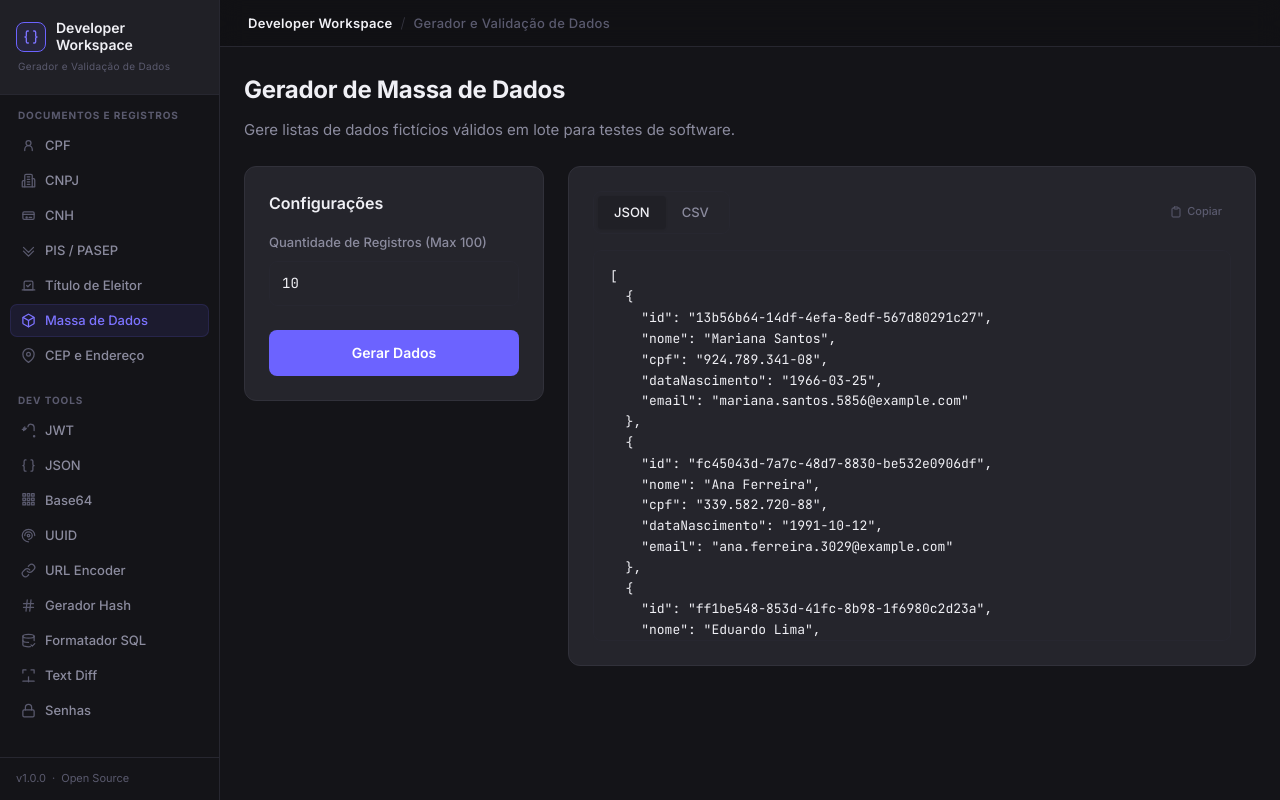
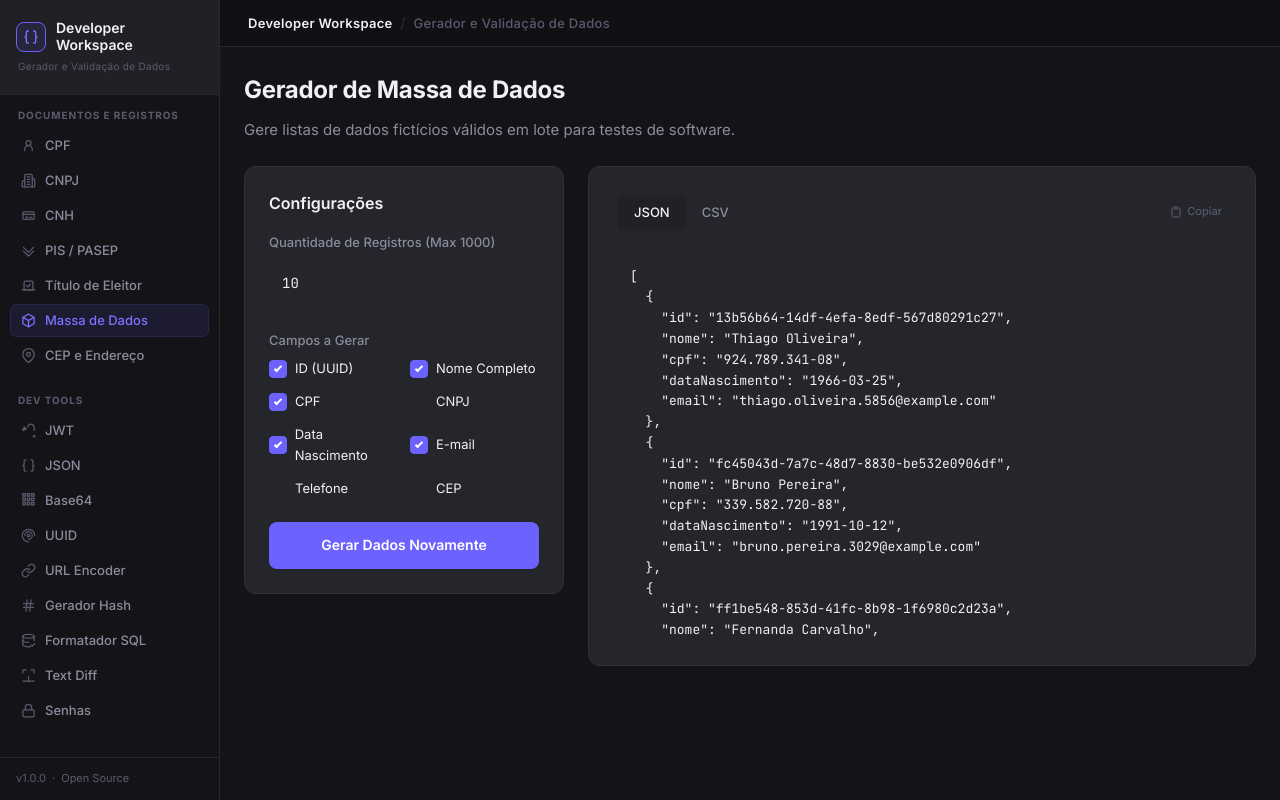
Before and after one commit to EmanuelBitenc/Developer-Workspace-Gerador-e-Validador-de-Dados, an Angular app: page /massa-dados in a window 1280 px wide. Built offline with nearby package versions, Linux system fonts and the light colour scheme.

Commit message:
feat(massa-dados): adicionar seleção de múltiplos campos para geração

```diff
--- a/src/app/pages/documentos/massa-dados/massa-dados.component.ts
+++ b/src/app/pages/documentos/massa-dados/massa-dados.component.ts
@@ -5,12 +5,10 @@ import { Title, Meta } from '@angular/platform-browser';
 import { CopyBtnComponent } from '../../../shared/copy-btn/copy-btn.component';
 import { DocumentoService } from '../../../services/documento.service';
 
-interface GeneratedData {
+interface FieldOption {
   id: string;
-  nome: string;
-  cpf: string;
-  dataNascimento: string;
-  email: string;
+  label: string;
+  selected: boolean;
 }
 
 @Component({
@@ -30,19 +28,30 @@ interface GeneratedData {
           <h2 class="section-title">Configurações</h2>
 
           <div class="form-group">
-            <label class="form-label">Quantidade de Registros (Max 100)</label>
-            <input type="number" min="1" max="100" [(ngModel)]="quantity" class="form-input" />
+            <label class="form-label">Quantidade de Registros (Max 1000)</label>
+            <input type="number" min="1" max="1000" [(ngModel)]="quantity" (change)="generate()" class="form-input" />
           </div>
 
-          <button class="btn btn-accent w-full" (click)="generate()">Gerar Dados</button>
+          <div class="form-group">
+            <label class="form-label mb-2">Campos a Gerar</label>
+            <div class="fields-grid">
+              <label class="field-checkbox" *ngFor="let field of fields">
+                <input type="checkbox" [(ngModel)]="field.selected" (change)="generate()" />
+                <span class="checkmark"></span>
+                <span class="label-text">{{field.label}}</span>
+              </label>
+            </div>
+          </div>
+
+          <button class="btn btn-accent w-full" (click)="generate()">Gerar Dados Novamente</button>
         </div>
 
         <!-- Output -->
         <div class="card p-6 min-h-[500px] flex flex-col">
           <div class="flex justify-between items-center mb-4">
             <div class="format-tabs">
-              <button class="tab" [class.active]="format === 'json'" (click)="format = 'json'">JSON</button>
-              <button class="tab" [class.active]="format === 'csv'" (click)="format = 'csv'">CSV</button>
+              <button class="tab" [class.active]="format === 'json'" (click)="setFormat('json')">JSON</button>
+              <button class="tab" [class.active]="format === 'csv'" (click)="setFormat('csv')">CSV</button>
             </div>
             <app-copy-btn [text]="output"></app-copy-btn>
           </div>
@@ -58,7 +67,7 @@ interface GeneratedData {
       .page-title { font-size: 24px; font-weight: 700; color: var(--color-text-primary); margin-bottom: 8px; }
       .page-description { color: var(--color-text-secondary); font-size: 15px; }
 
-      .split-layout { display: grid; grid-template-columns: 300px 1fr; gap: 24px; }
+      .split-layout { display: grid; grid-template-columns: 320px 1fr; gap: 24px; }
       @media (max-width: 768px) { .split-layout { grid-template-columns: 1fr; } }
 
       .card { background: var(--color-bg-card); border: 1px solid var(--color-border); border-radius: var(--radius-lg); }
@@ -70,6 +79,7 @@ interface GeneratedData {
       .justify-between { justify-content: space-between; }
       .items-center { align-items: center; }
       .mb-4 { margin-bottom: 16px; }
+      .mb-2 { margin-bottom: 8px; }
 
       .section-title { font-size: 16px; font-weight: 600; color: var(--color-text-primary); margin-bottom: 16px; }
 
@@ -77,6 +87,15 @@ interface GeneratedData {
       .form-label { display: block; font-size: 13px; color: var(--color-text-secondary); margin-bottom: 8px; font-weight: 500; }
       .form-input { width: 100%; padding: 10px 12px; background: var(--color-bg-surface); border: 1px solid var(--color-border-subtle); border-radius: var(--radius-md); color: var(--color-text-primary); outline: none; font-family: var(--font-mono); }
       .form-input:focus { border-color: var(--color-accent); }
+
+      .fields-grid { display: grid; grid-template-columns: 1fr 1fr; gap: 12px; }
+      @media (max-width: 480px) { .fields-grid { grid-template-columns: 1fr; } }
+      .field-checkbox { display: flex; align-items: center; gap: 8px; cursor: pointer; user-select: none; }
+      .field-checkbox input { display: none; }
+      .checkmark { width: 18px; height: 18px; border: 1px solid var(--color-border-subtle); border-radius: 4px; display: flex; align-items: center; justify-content: center; background: var(--color-bg-surface); transition: all 0.2s; }
+      .field-checkbox input:checked + .checkmark { background: var(--color-accent); border-color: var(--color-accent); }
+      .field-checkbox input:checked + .checkmark::after { content: ''; width: 4px; height: 8px; border: solid white; border-width: 0 2px 2px 0; transform: rotate(45deg); margin-bottom: 2px; }
+      .label-text { font-size: 13px; color: var(--color-text-primary); }
 
       .btn { padding: 12px; border-radius: var(--radius-md); font-size: 14px; font-weight: 600; cursor: pointer; transition: all 0.2s; border: none; text-align: center; }
       .btn-accent { background: var(--color-accent); color: #fff; }
@@ -99,8 +118,19 @@ export class MassaDadosComponent {
   format: 'json' | 'csv' = 'json';
   output = '';
 
-  private readonly firstNames = ['Ana', 'Bruno', 'Carlos', 'Daniela', 'Eduardo', 'Fernanda', 'Gabriel', 'Helena', 'Igor', 'Julia', 'Lucas', 'Mariana', 'Pedro', 'Rafael', 'Sofia'];
-  private readonly lastNames = ['Silva', 'Santos', 'Oliveira', 'Souza', 'Rodrigues', 'Ferreira', 'Alves', 'Pereira', 'Lima', 'Gomes'];
+  fields: FieldOption[] = [
+    { id: 'id', label: 'ID (UUID)', selected: true },
+    { id: 'nome', label: 'Nome Completo', selected: true },
+    { id: 'cpf', label: 'CPF', selected: true },
+    { id: 'cnpj', label: 'CNPJ', selected: false },
+    { id: 'dataNascimento', label: 'Data Nascimento', selected: true },
+    { id: 'email', label: 'E-mail', selected: true },
+    { id: 'telefone', label: 'Telefone', selected: false },
+    { id: 'cep', label: 'CEP', selected: false },
+  ];
+
+  private readonly firstNames = ['Ana', 'Bruno', 'Carlos', 'Daniela', 'Eduardo', 'Fernanda', 'Gabriel', 'Helena', 'Igor', 'Julia', 'Lucas', 'Mariana', 'Pedro', 'Rafael', 'Sofia', 'Thiago', 'Vitória', 'Rodrigo', 'Carolina', 'Amanda'];
+  private readonly lastNames = ['Silva', 'Santos', 'Oliveira', 'Souza', 'Rodrigues', 'Ferreira', 'Alves', 'Pereira', 'Lima', 'Gomes', 'Costa', 'Ribeiro', 'Martins', 'Carvalho', 'Almeida'];
 
   constructor(private title: Title, private meta: Meta) {
     this.title.setTitle('Gerador de Massa de Dados JSON/CSV — DevUtils');
@@ -108,11 +138,17 @@ export class MassaDadosComponent {
     this.generate();
   }
 
+  setFormat(fmt: 'json' | 'csv') {
+    this.format = fmt;
+    this.generate();
+  }
+
   generate() {
     if (this.quantity < 1) this.quantity = 1;
-    if (this.quantity > 100) this.quantity = 100;
+    if (this.quantity > 1000) this.quantity = 1000;
 
-    const data: GeneratedData[] = [];
+    const data: Record<string, string>[] = [];
+    const selectedFields = this.fields.filter(f => f.selected).map(f => f.id);
 
     for (let i = 0; i < this.quantity; i++) {
       const fName = this.firstNames[Math.floor(Math.random() * this.firstNames.length)];
@@ -123,21 +159,43 @@ export class MassaDadosComponent {
       const month = String(1 + Math.floor(Math.random() * 12)).padStart(2, '0');
       const day = String(1 + Math.floor(Math.random() * 28)).padStart(2, '0');
 
-      data.push({
-        id: crypto.randomUUID(),
-        nome: `${fName} ${lName}`,
-        cpf: this.docService.generateCpf(),
-        dataNascimento: `${year}-${month}-${day}`,
-        email: email
-      });
+      const record: Record<string, string> = {};
+
+      if (selectedFields.includes('id')) record['id'] = crypto.randomUUID();
+      if (selectedFields.includes('nome')) record['nome'] = `${fName} ${lName}`;
+      if (selectedFields.includes('cpf')) record['cpf'] = this.docService.generateCpf();
+      if (selectedFields.includes('cnpj')) record['cnpj'] = this.docService.generateCnpj();
+      if (selectedFields.includes('dataNascimento')) record['dataNascimento'] = `${year}-${month}-${day}`;
+      if (selectedFields.includes('email')) record['email'] = email;
+      if (selectedFields.includes('telefone')) {
+        const ddd = 11 + Math.floor(Math.random() * 88);
+        const prefix = 90000 + Math.floor(Math.random() * 9999);
+        const suffix = String(Math.floor(Math.random() * 9999)).padStart(4, '0');
+        record['telefone'] = `(${ddd}) ${prefix}-${suffix}`;
+      }
+      if (selectedFields.includes('cep')) {
+        const prefix = String(Math.floor(Math.random() * 99999)).padStart(5, '0');
+        const suffix = String(Math.floor(Math.random() * 999)).padStart(3, '0');
+        record['cep'] = `${prefix}-${suffix}`;
+      }
+
+      data.push(record);
     }
 
     if (this.format === 'json') {
       this.output = JSON.stringify(data, null, 2);
     } else {
-      const headers = ['id', 'nome', 'cpf', 'dataNascimento', 'email'];
-      const rows = data.map(obj => `${obj.id},${obj.nome},${obj.cpf},${obj.dataNascimento},${obj.email}`);
-      this.output = [headers.join(','), ...rows].join('\n');
+      if (data.length === 0) {
+        this.output = '';
+      } else {
+        const headers = selectedFields;
+        const rows = data.map(obj => headers.map(h => {
+          // Wrap in quotes if it contains comma
+          const val = obj[h] || '';
+          return val.includes(',') ? `"${val}"` : val;
+        }).join(','));
+        this.output = [headers.join(','), ...rows].join('\n');
+      }
     }
   }
 }
```
